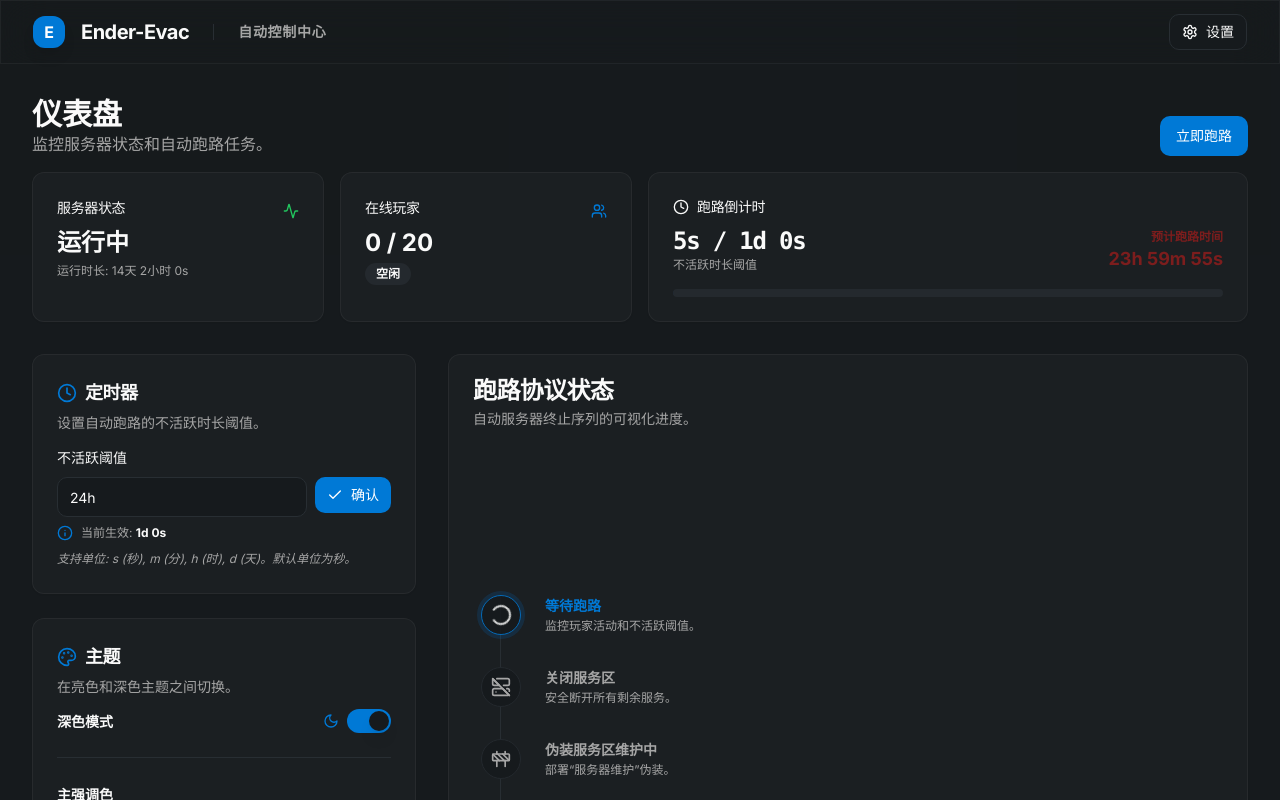
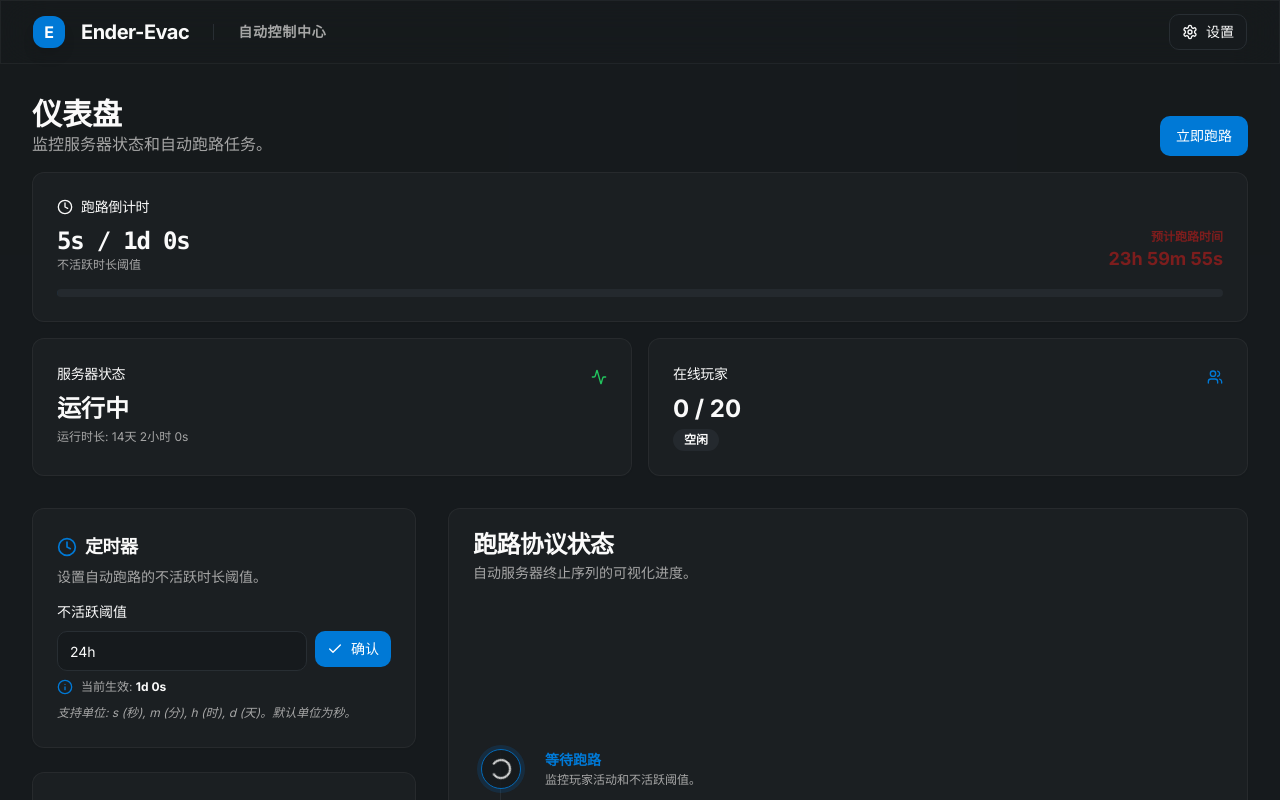
Before and after one commit to 07-iceven/EnderEvac, a Next.js app: page / in a window 1280 px wide. Shown: the top 800 px of the page. Built offline with nearby package versions, Linux system fonts and the light colour scheme.

Commit message:
把服务器状态和在线玩家的卡片移到跑路倒计时下面

```diff
--- a/src/components/dashboard/ServerStatus.tsx
+++ b/src/components/dashboard/ServerStatus.tsx
@@ -39,31 +39,8 @@ export function ServerStatus({ isOnline, isEvacuating, playerCount, timeSinceLas
 
   return (
     <div className="grid grid-cols-1 md:grid-cols-2 lg:grid-cols-4 gap-4">
-      <Card className="fluent-glass">
-        <CardHeader className="flex flex-row items-center justify-between pb-2">
-          <CardTitle className="text-sm font-medium">{t.serverStatus}</CardTitle>
-          <Activity className={`h-4 w-4 ${statusColor}`} />
-        </CardHeader>
-        <CardContent>
-          <div className="text-2xl font-bold">{statusText}</div>
-          <p className="text-xs text-muted-foreground mt-1">{t.uptime}</p>
-        </CardContent>
-      </Card>
-
-      <Card className="fluent-glass">
-        <CardHeader className="flex flex-row items-center justify-between pb-2">
-          <CardTitle className="text-sm font-medium">{t.onlinePlayers}</CardTitle>
-          <Users className="h-4 w-4 text-primary" />
-        </CardHeader>
-        <CardContent>
-          <div className="text-2xl font-bold">{playerCount} / 20</div>
-          <Badge variant={playerCount > 0 ? "default" : "secondary"} className="mt-1">
-            {playerCount > 0 ? t.activeTraffic : t.idle}
-          </Badge>
-        </CardContent>
-      </Card>
-
-      <Card className="fluent-glass col-span-1 md:col-span-2">
+      {/* Evacuation Countdown - Spans full width at the top */}
+      <Card className="fluent-glass col-span-1 md:col-span-2 lg:col-span-4">
         <CardHeader className="flex flex-row items-center justify-between pb-2">
           <CardTitle className="text-sm font-medium flex items-center gap-2">
             <Clock className="h-4 w-4" />
@@ -87,6 +64,32 @@ export function ServerStatus({ isOnline, isEvacuating, playerCount, timeSinceLas
           <Progress value={progress} className="h-2" />
         </CardContent>
       </Card>
+
+      {/* Server Status - Below countdown */}
+      <Card className="fluent-glass col-span-1 md:col-span-1 lg:col-span-2">
+        <CardHeader className="flex flex-row items-center justify-between pb-2">
+          <CardTitle className="text-sm font-medium">{t.serverStatus}</CardTitle>
+          <Activity className={`h-4 w-4 ${statusColor}`} />
+        </CardHeader>
+        <CardContent>
+          <div className="text-2xl font-bold">{statusText}</div>
+          <p className="text-xs text-muted-foreground mt-1">{t.uptime}</p>
+        </CardContent>
+      </Card>
+
+      {/* Online Players - Below countdown */}
+      <Card className="fluent-glass col-span-1 md:col-span-1 lg:col-span-2">
+        <CardHeader className="flex flex-row items-center justify-between pb-2">
+          <CardTitle className="text-sm font-medium">{t.onlinePlayers}</CardTitle>
+          <Users className="h-4 w-4 text-primary" />
+        </CardHeader>
+        <CardContent>
+          <div className="text-2xl font-bold">{playerCount} / 20</div>
+          <Badge variant={playerCount > 0 ? "default" : "secondary"} className="mt-1">
+            {playerCount > 0 ? t.activeTraffic : t.idle}
+          </Badge>
+        </CardContent>
+      </Card>
     </div>
   )
 }
```
